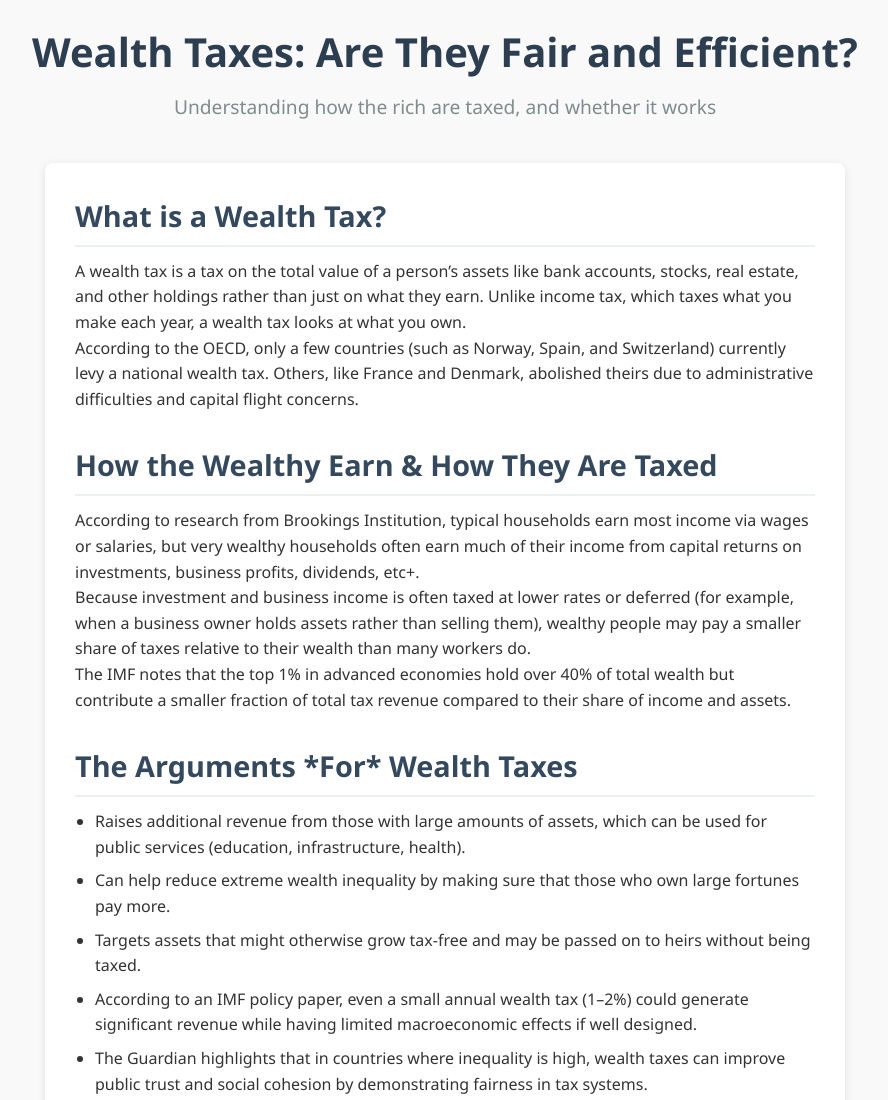
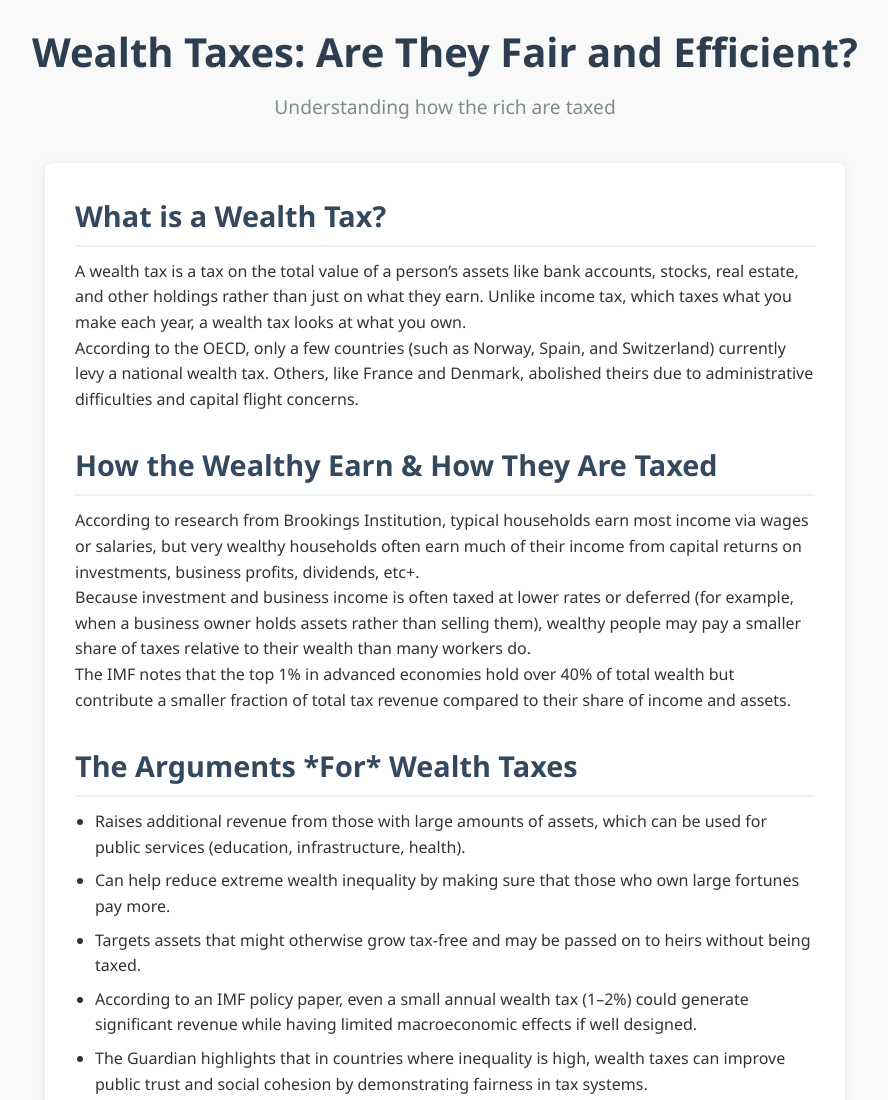
Before and after one commit to FartingBurrito123/FartingBurrito123.github.io, a plain HTML site: page index.html in a window 1280 px wide. Shown: the top 1100 px of the page, without its empty margins (195-1083 px from the left). Drawn offline with Linux system fonts and the light colour scheme.

Commit message:
Update index.html

```diff
--- a/index.html
+++ b/index.html
@@ -9,7 +9,7 @@
 <body>
 <header>
 <h1>Wealth Taxes: Are They Fair and Efficient?</h1>
-<p class="subtitle">Understanding how the rich are taxed, and whether it works</p>
+<p class="subtitle">Understanding how the rich are taxed</p>
 </header>
 
 <main>
```
